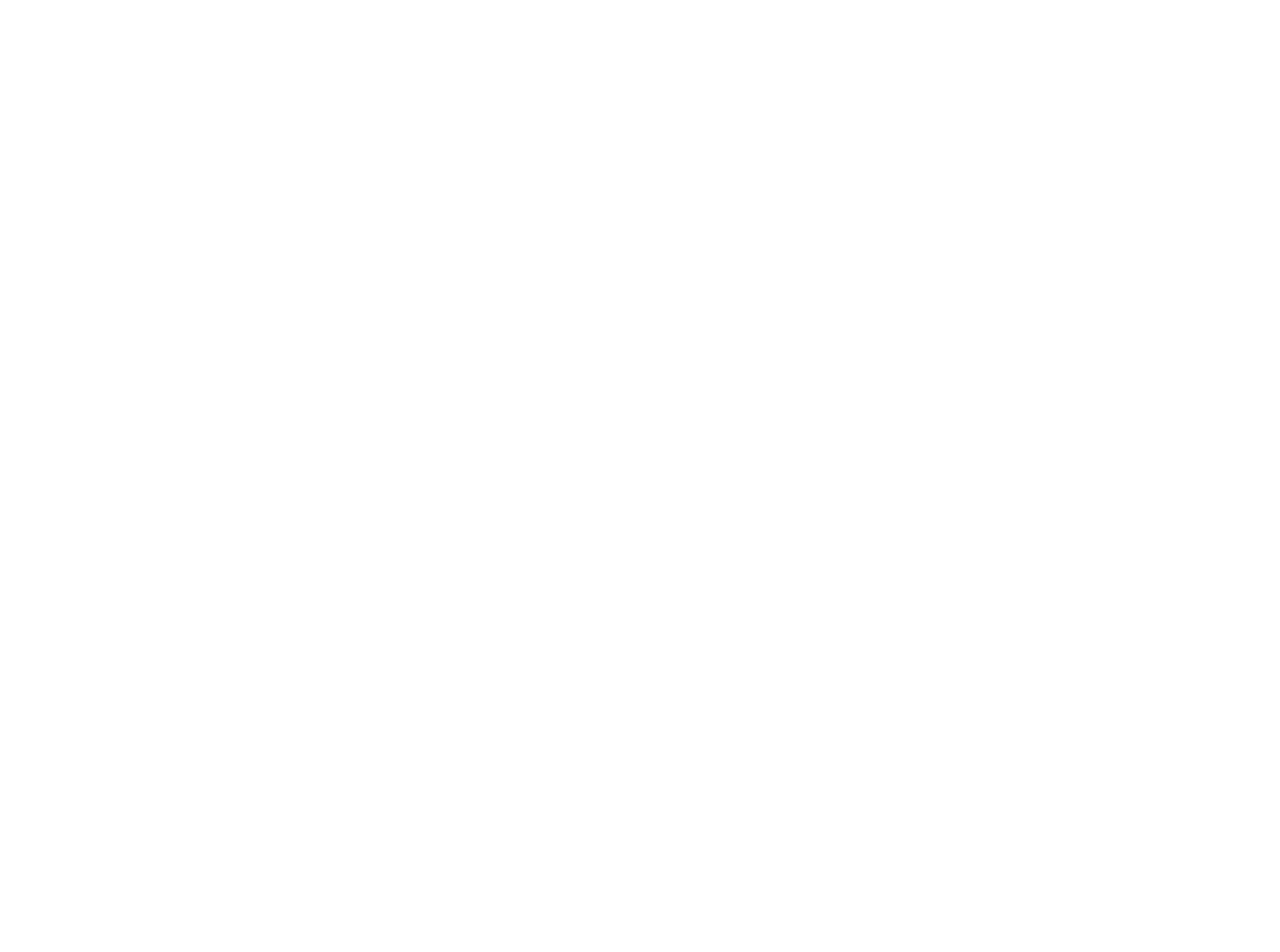
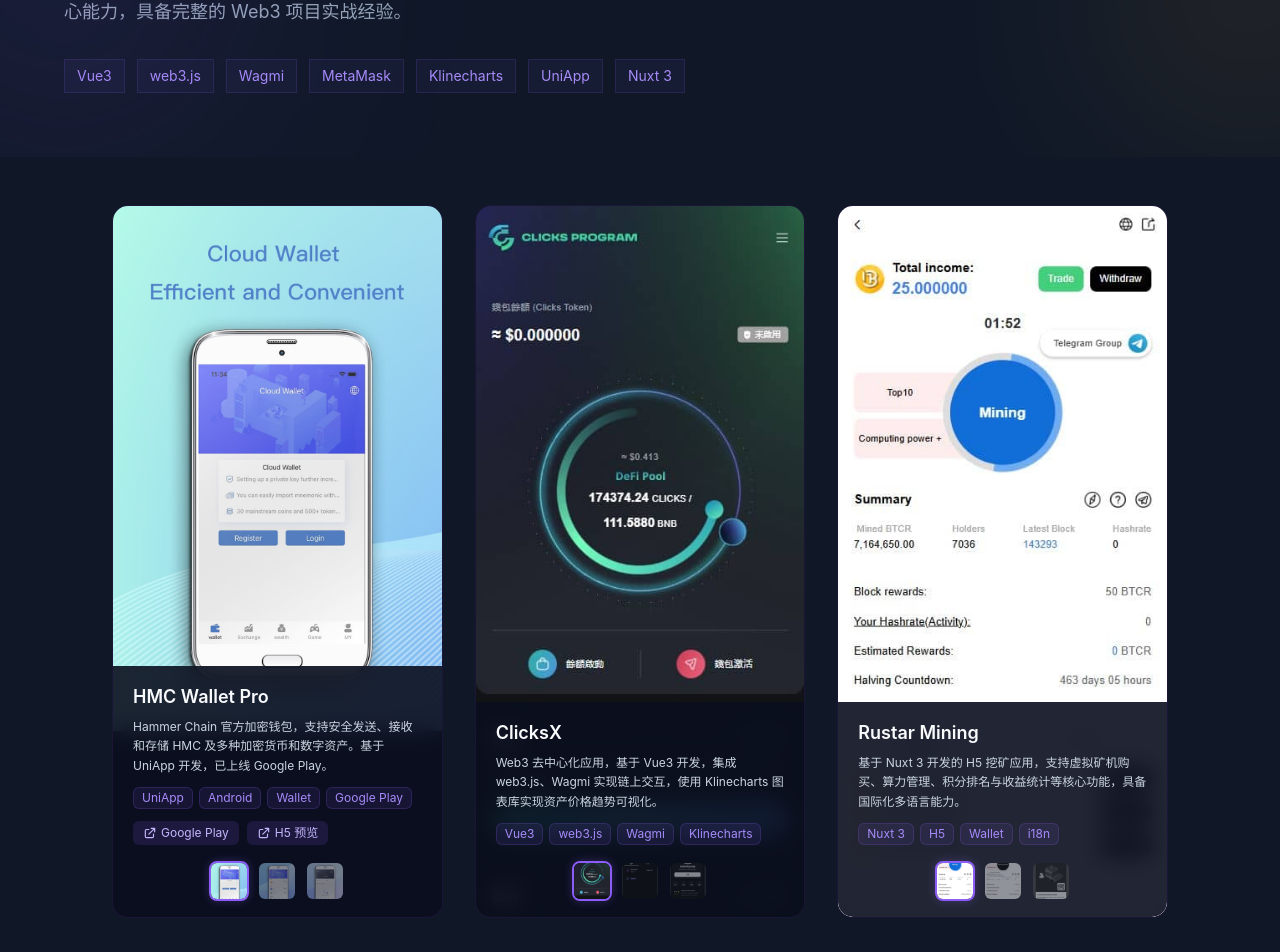
Before and after one commit to chidiao/resume, a Nuxt app: page / in a window 1280 px wide. Shown: the part 6636-7588 px from the top of the page. Before the commit the page ends 6378 px from the top, so only its background shows below. Built offline with nearby package versions, Linux system fonts and the light colour scheme.

Commit message:
feat: dapp

```diff
--- /dev/null
+++ b/app/components/work/item/DApp.vue
@@ -0,0 +1,162 @@
+<template>
+  <div class="w-full py-8">
+    <!-- Hero Section -->
+    <section class="relative overflow-hidden px-6 py-16 md:px-12">
+      <!-- Glow orbs -->
+      <div class="absolute -left-32 top-0 h-96 w-96 rounded-full bg-[#8B5CF6]/10 blur-[120px]"></div>
+      <div class="absolute -right-32 bottom-0 h-80 w-80 rounded-full bg-[#FBBF24]/8 blur-[100px]"></div>
+
+      <div class="mx-auto max-w-6xl">
+        <!-- Breadcrumb / Label -->
+        <div class="mb-6 inline-flex items-center gap-2 rounded-full border border-[#8B5CF6]/20 bg-[#8B5CF6]/5 px-4 py-1.5 text-sm">
+          <svg class="h-4 w-4 text-[#8B5CF6]" fill="none" stroke="currentColor" viewBox="0 0 24 24">
+            <path stroke-linecap="round" stroke-linejoin="round" stroke-width="2" d="M20 7l-8-4-8 4m16 0l-8 4m8-4v10l-8 4m0-10L4 7m8 4v10M4 7v10l8 4" />
+          </svg>
+          <span class="text-[#A78BFA]">Web3 · DApp Portfolio</span>
+        </div>
+
+        <h2 class="font-orbitron text-4xl font-bold tracking-tight text-[#F8FAFC] md:text-5xl">
+          Web3 / <span class="bg-gradient-to-r from-[#8B5CF6] to-[#A78BFA] bg-clip-text text-transparent">DApp</span>
+        </h2>
+
+        <p class="mt-6 max-w-2xl text-lg leading-relaxed text-[#94A3B8]">
+          基于 Vue3 生态开发去中心化前端应用，集成钱包连接、链上交互、资产可视化等核心能力，具备完整的 Web3 项目实战经验。
+        </p>
+
+        <!-- Tech Stack Pills -->
+        <div class="mt-8 flex flex-wrap gap-3">
+          <span
+            v-for="tech in techs"
+            :key="tech"
+            class="border border-[#8B5CF6]/15 bg-[#8B5CF6]/5 px-3 py-1.5 text-sm text-[#A78BFA] transition-colors hover:border-[#8B5CF6]/40 hover:bg-[#8B5CF6]/10"
+          >{{ tech }}</span>
+        </div>
+      </div>
+    </section>
+
+    <!-- Projects Grid -->
+    <section class="mx-auto mt-12 max-w-6xl px-6 pb-24 md:px-12">
+      <div class="grid gap-8 md:grid-cols-2 xl:grid-cols-3">
+        <!-- Project Card -->
+        <article
+          v-for="project in projects"
+          :key="project.name"
+          class="group relative flex flex-col overflow-hidden rounded-2xl border border-[#8B5CF6]/10 bg-[#0F0F23] transition-all duration-300 hover:border-[#8B5CF6]/30 hover:shadow-[0_0_30px_rgba(139,92,246,0.1)]"
+        >
+          <!-- Image + Overlay Section -->
+          <div class="relative aspect-[393/851] overflow-hidden bg-[#0F0F23]">
+            <img
+              :src="project.images[project.activeIdx]"
+              :alt="project.name + ' 截图 ' + (project.activeIdx + 1)"
+              class="absolute inset-0 h-full w-full object-contain object-top transition-transform duration-500 group-hover:scale-105"
+            />
+
+            <!-- Navigation Arrows -->
+            <button
+              class="absolute left-3 top-1/2 z-20 -translate-y-1/2 rounded-full bg-[#0F0F23]/70 p-2 text-[#F8FAFC] opacity-0 backdrop-blur-sm transition-all duration-200 hover:bg-[#8B5CF6]/50 group-hover:opacity-100"
+              @click.stop="prevImage(project)"
+            >
+              <svg class="h-5 w-5" fill="none" stroke="currentColor" viewBox="0 0 24 24">
+                <path stroke-linecap="round" stroke-linejoin="round" stroke-width="2" d="M15 19l-7-7 7-7" />
+              </svg>
+            </button>
+            <button
+              class="absolute right-3 top-1/2 z-20 -translate-y-1/2 rounded-full bg-[#0F0F23]/70 p-2 text-[#F8FAFC] opacity-0 backdrop-blur-sm transition-all duration-200 hover:bg-[#8B5CF6]/50 group-hover:opacity-100"
+              @click.stop="nextImage(project)"
+            >
+              <svg class="h-5 w-5" fill="none" stroke="currentColor" viewBox="0 0 24 24">
+                <path stroke-linecap="round" stroke-linejoin="round" stroke-width="2" d="M9 5l7 7-7 7" />
+              </svg>
+            </button>
+
+            <!-- Glassmorphism overlay + Project info (bottom area) -->
+            <div class="absolute inset-x-0 bottom-0 z-10">
+              <div class="absolute -inset-px bg-[#0a0f1e]/90 backdrop-blur-md"></div>
+              <div class="relative px-5 pb-4 pt-4">
+                <h3 class="text-lg font-semibold text-[#F8FAFC]">{{ project.name }}</h3>
+                <p class="mt-1.5 text-xs leading-relaxed text-[#CBD5E1]">{{ project.description }}</p>
+                <div class="mt-3 flex flex-wrap gap-1.5">
+                  <span
+                    v-for="tag in project.tags"
+                    :key="tag"
+                    class="rounded-md border border-[#8B5CF6]/20 bg-[#8B5CF6]/10 px-2 py-0.5 text-xs text-[#A78BFA]"
+                  >{{ tag }}</span>
+                </div>
+                <div v-if="project.links && project.links.length" class="mt-3 flex flex-wrap gap-2">
+                  <a
+                    v-for="link in project.links"
+                    :key="link.label"
+                    :href="link.url"
+                    target="_blank"
+                    rel="noopener noreferrer"
+                    class="inline-flex items-center gap-1 rounded-md bg-[#8B5CF6]/15 px-2.5 py-1 text-xs text-[#C4B5FD] transition-all duration-200 hover:bg-[#8B5CF6]/25"
+                  >
+                    <svg class="h-3.5 w-3.5" fill="none" stroke="currentColor" viewBox="0 0 24 24">
+                      <path stroke-linecap="round" stroke-linejoin="round" stroke-width="2" d="M10 6H6a2 2 0 00-2 2v10a2 2 0 002 2h10a2 2 0 002-2v-4M14 4h6m0 0v6m0-6L10 14" />
+                    </svg>
+                    {{ link.label }}
+                  </a>
+                </div>
+
+                <!-- Thumbnails bar (inside glass panel) -->
+                <div class="mt-4 flex justify-center gap-2">
+                  <button
+                    v-for="(img, i) in project.images"
+                    :key="i"
+                    class="h-10 w-10 flex-shrink-0 overflow-hidden rounded-lg border-2 transition-all duration-200"
+                    :class="project.activeIdx === i ? 'border-[#8B5CF6] shadow-[0_0_10px_rgba(139,92,246,0.3)]' : 'border-transparent opacity-50 hover:opacity-80'"
+                    @click="project.activeIdx = i"
+                  >
+                    <img :src="img" :alt="project.name + ' 缩略图 ' + (i + 1)" class="h-full w-full object-cover" />
+                  </button>
+                </div>
+              </div>
+            </div>
+          </div>
+        </article>
+      </div>
+    </section>
+  </div>
+</template>
+
+<script setup>
+const techs = ['Vue3', 'web3.js', 'Wagmi', 'MetaMask', 'Klinecharts', 'UniApp', 'Nuxt 3']
+
+const projects = reactive([
+  {
+    name: 'HMC Wallet Pro',
+    activeIdx: 0,
+    images: ['/img/dapp/hmc-1.jpg', '/img/dapp/hmc-2.jpg', '/img/dapp/hmc-3.jpg'],
+    description: 'Hammer Chain 官方加密钱包，支持安全发送、接收和存储 HMC 及多种加密货币和数字资产。基于 UniApp 开发，已上线 Google Play。',
+    tags: ['UniApp', 'Android', 'Wallet', 'Google Play'],
+    links: [
+      { label: 'Google Play', url: 'https://play.google.com/store/apps/details?id=com.hammermining.walletpro' },
+      { label: 'H5 预览', url: 'https://walletpro.hammermining.com/app' }
+    ]
+  },
+  {
+    name: 'ClicksX',
+    activeIdx: 0,
+    images: ['/img/dapp/clicks1.jpg', '/img/dapp/clicks2.jpg', '/img/dapp/clicks3.jpg'],
+    description: 'Web3 去中心化应用，基于 Vue3 开发，集成 web3.js、Wagmi 实现链上交互，使用 Klinecharts 图表库实现资产价格趋势可视化。',
+    tags: ['Vue3', 'web3.js', 'Wagmi', 'Klinecharts'],
+    links: []
+  },
+  {
+    name: 'Rustar Mining',
+    activeIdx: 0,
+    images: ['/img/dapp/mine1.jpg', '/img/dapp/mine2.jpg', '/img/dapp/mine3.jpg'],
+    description: '基于 Nuxt 3 开发的 H5 挖矿应用，支持虚拟矿机购买、算力管理、积分排名与收益统计等核心功能，具备国际化多语言能力。',
+    tags: ['Nuxt 3', 'H5', 'Wallet', 'i18n'],
+    links: []
+  }
+])
+
+function nextImage(project) {
+  project.activeIdx = (project.activeIdx + 1) % project.images.length
+}
+
+function prevImage(project) {
+  project.activeIdx = (project.activeIdx - 1 + project.images.length) % project.images.length
+}
+</script>
--- a/app/pages/index.vue
+++ b/app/pages/index.vue
@@ -19,6 +19,8 @@
 
       <ProjectsSection />
     </div>
+
+    <WorkItemDApp />
   </div>
 </template>
 
--- a/nuxt.config.ts
+++ b/nuxt.config.ts
@@ -18,7 +18,13 @@
   },
   app: {
     head: {
-      title: '个人简历'
+      title: '个人简历',
+      link: [
+        {
+          rel: 'stylesheet',
+          href: 'https://fonts.googleapis.com/css2?family=Orbitron:wght@400;500;600;700&family=Exo+2:wght@300;400;500;600;700&display=swap'
+        }
+      ]
     }
   }
 })
--- a/uno.config.ts
+++ b/uno.config.ts
@@ -1,5 +1,9 @@
 import { defineConfig, presetWind4 } from 'unocss'
 
 export default defineConfig({
-  presets: [presetWind4()]
+  presets: [presetWind4()],
+  rules: [
+    ['font-orbitron', { 'font-family': "'Orbitron', sans-serif" }],
+    ['font-exo', { 'font-family': "'Exo 2', sans-serif" }],
+  ]
 })
```
